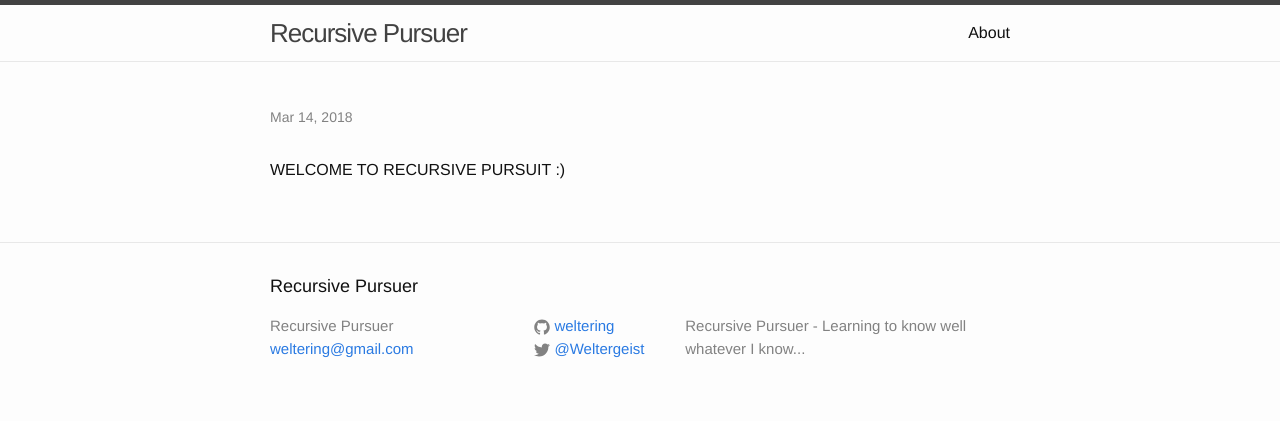
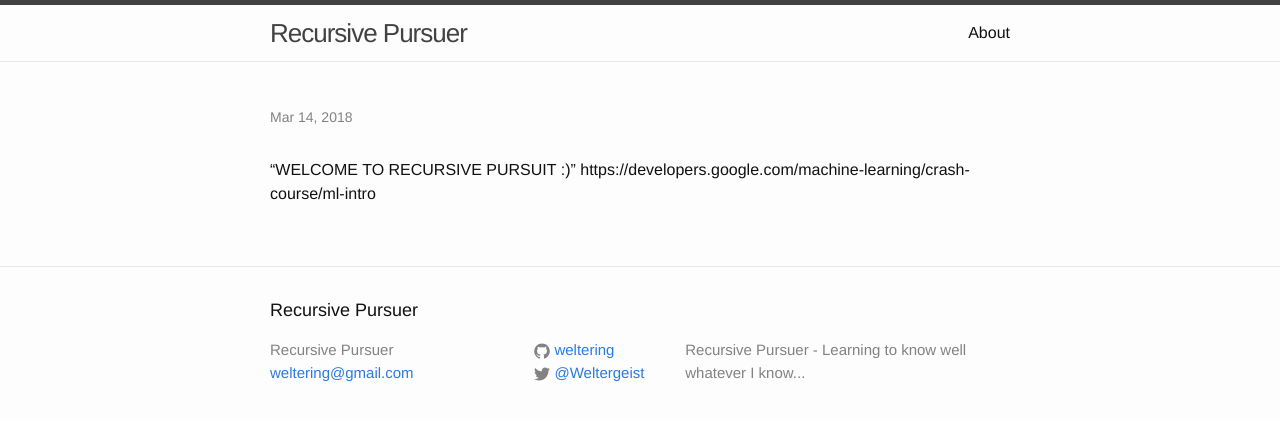
Before and after one commit to weltering/weltering.github.io, a Jekyll site: the page built from _posts/2018-03-13-Welcome to recursive pursuit.markdown, in a window 1280 px wide. Shown: the top 421 px of the page. Built offline with Jekyll 4.4.1, drawn with Linux system fonts in a browser that asks for light colours; our own code applies the rules of GitHub Pages for plain Markdown files; some of the changed lines change nothing that is shown.

Commit message:
Update 2018-03-13-Welcome to recursive pursuit.markdown

```diff
--- a/_posts/2018-03-13-Welcome to recursive pursuit.markdown
+++ b/_posts/2018-03-13-Welcome to recursive pursuit.markdown
@@ -1,8 +1,7 @@
 ---
 layout: post
-title: "Welcome to the Pursuit!" date: 2018-03-14 01:21234 +0000
+title: "Welcome to the Pursuit!" date: 2018-03-14 01:21 +0000
 categories: jekyll update
 ---
-
-
-WELCOME TO RECURSIVE PURSUIT :)
+"WELCOME TO RECURSIVE PURSUIT :)"
+https://developers.google.com/machine-learning/crash-course/ml-intro
```
